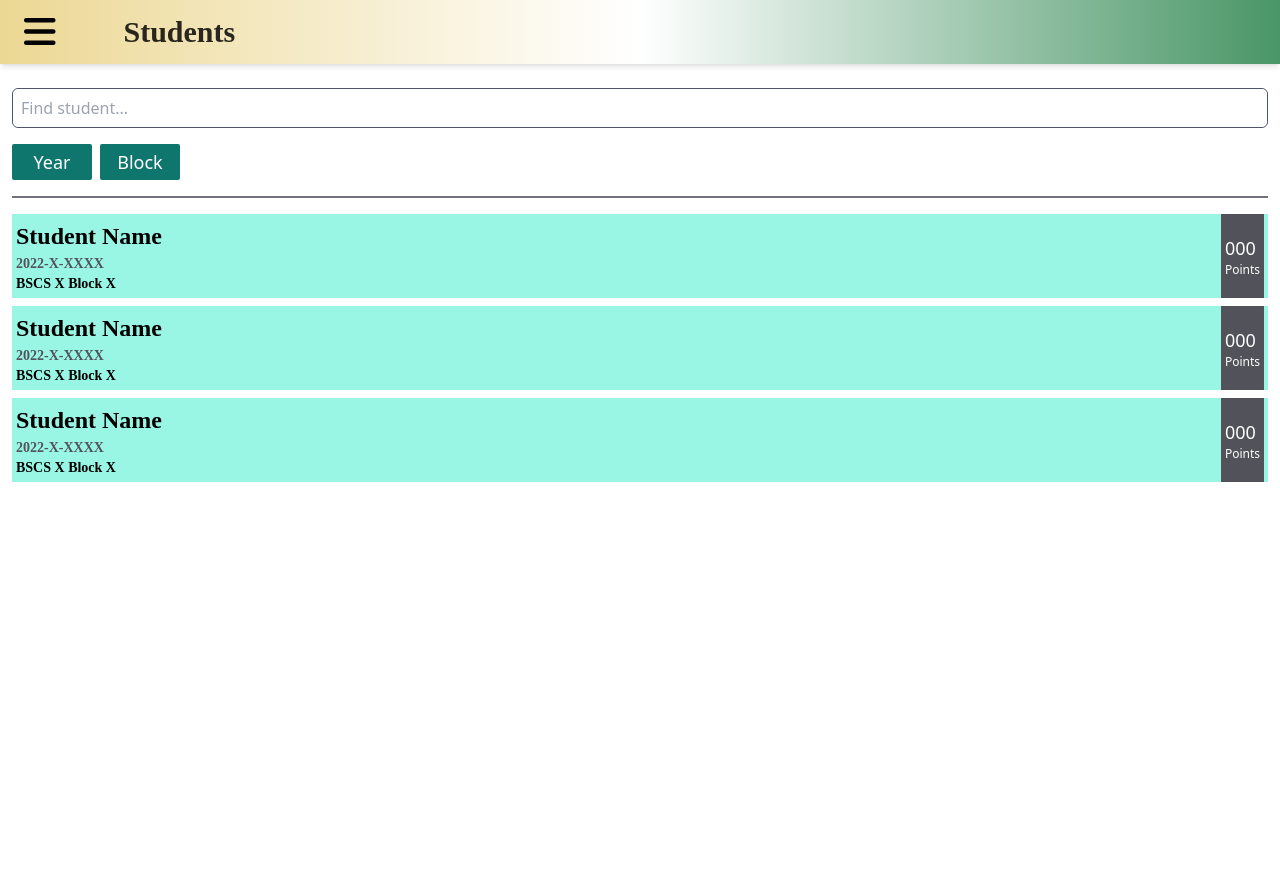
After one commit to FPPinedaJr/Quarsi, a PHP site: page /crud_student.php in a window 1280 px wide. The commit adds this page. Run offline with PHP 8.4, Linux system fonts and the light colour scheme; the visitor is signed in with stand-in values (Sample User, id 1).

Commit message:
initial layout for student crud

```diff
--- /dev/null
+++ b/public/crud_student.php
@@ -0,0 +1,105 @@
+<?php
+if (session_status() === PHP_SESSION_NONE) {
+    session_start();
+
+}
+?>
+
+<!DOCTYPE html>
+<html lang="en">
+
+<head>
+    <meta charset="UTF-8">
+    <meta name="viewport" content="width=device-width, initial-scale=1.0">
+    <title>Student - <?php echo $_SESSION['username']; ?></title>
+
+    <link rel="stylesheet" href="./assets/css/fontawesome/all.min.css">
+    <link rel="stylesheet" href="./assets/css/fontawesome/fontawesome.min.css">
+    <link rel="stylesheet" href="./assets/css/output.css">
+    <script src="./assets/js/jquery-3.7.1.min.js"></script>
+</head>
+
+<header
+    class="w-full h-16 bg-gradient-to-r from-[#ecd894] via-[#ffffff] to-[#499667] fixed top-0 left-0 right-0 p-2 flex justify-between align-center shadow-md z-20">
+    <div class="flex items-center w-full min-h-full px-2 py-1 my-auto md:w-3/12 md:px-4 md:text-center">
+        <a onclick="toggleSidebar()"
+            class="md:mr-5 text-2xl md:text-4xl md:text-center hover:text-[#6a6b3a] cursor-pointer">
+
+            <i class="fa fa-bars" aria-hidden="true"></i></a>
+        <div class="flex justify-start pl-4 text-center min-w-40 md:w-96 md:ml-8 md:mr-2">
+            <h1 class="font-['merriweather_sans'] text-[#000000d5] font-bold text-xl md:text-3xl my-auto">Students
+            </h1>
+        </div>
+    </div>
+</header>
+
+<body class="flex justify-center w-screen min-h-screen mt-20 overflow-hidden">
+    <main class="flex flex-col justify-center w-full h-full px-3 py-2">
+        <!-- Search bar -->
+        <div class="flex w-full h-10 mb-4 border border-gray-600 rounded-md">
+            <input class="flex h-full w-full align-center text-start pl-2 text-['mulish'] bg-white rounded-md focus:outline-none" placeholder="Find student...">
+        </div>
+
+        <!-- Filter -->
+        <div class="flex w-full gap-2 mb-2 h-fit">
+            <div class="flex items-start justify-center w-20 p-1 text-lg text-white bg-teal-700 rounded-sm h-fit">Year</div>
+            <div class="flex items-center justify-center w-20 p-1 text-lg text-white bg-teal-700 rounded-sm h-fit">Block</div>
+        </div>
+
+        <div class="my-2 border-t-2 border-zinc-500"></div>
+        <!-- Students List -->
+        <div class="flex flex-col w-full gap-2 mt-2 bg-white h-fit">
+            <div class="relative flex flex-col w-full p-1 bg-teal-200 h-fit">
+                    <div class="flex items-center w-full h-fit font-bold font-['mulish'] text-[1.5rem]">
+                        Student Name
+                    </div>
+                    <div class="flex items-center w-full h-fit font-bold font-['mulish'] text-sm text-zinc-600">
+                        2022-X-XXXX
+                    </div>
+                    <div class="flex items-center w-full h-fit font-bold font-['mulish'] text-sm">
+                        BSCS X Block X
+                    </div>
+                    <div class="absolute top-0 flex flex-col justify-center h-full p-1 text-white bg-zinc-600 align-center right-1 w-fit">
+                        <p class="text-lg">000</p>
+                        <p class="text-xs">Points</p>
+                    </div>
+                </div>
+
+                <div class="relative flex flex-col w-full p-1 bg-teal-200 h-fit">
+                    <div class="flex items-center w-full h-fit font-bold font-['mulish'] text-[1.5rem]">
+                        Student Name
+                    </div>
+                    <div class="flex items-center w-full h-fit font-bold font-['mulish'] text-sm text-zinc-600">
+                        2022-X-XXXX
+                    </div>
+                    <div class="flex items-center w-full h-fit font-bold font-['mulish'] text-sm">
+                        BSCS X Block X
+                    </div>
+                    <div class="absolute top-0 flex flex-col justify-center h-full p-1 text-white bg-zinc-600 align-center right-1 w-fit">
+                        <p class="text-lg">000</p>
+                        <p class="text-xs">Points</p>
+                    </div>
+                </div>
+
+                <div class="relative flex flex-col w-full p-1 bg-teal-200 h-fit">
+                    <div class="flex items-center w-full h-fit font-bold font-['mulish'] text-[1.5rem]">
+                        Student Name
+                    </div>
+                    <div class="flex items-center w-full h-fit font-bold font-['mulish'] text-sm text-zinc-600">
+                        2022-X-XXXX
+                    </div>
+                    <div class="flex items-center w-full h-fit font-bold font-['mulish'] text-sm">
+                        BSCS X Block X
+                    </div>
+                    <div class="absolute top-0 flex flex-col justify-center h-full p-1 text-white bg-zinc-600 align-center right-1 w-fit">
+                        <p class="text-lg">000</p>
+                        <p class="text-xs">Points</p>
+                    </div>
+                </div>
+
+            </div>
+        </div>
+    </main>
+
+</body>
+</html>
--- a/public/home.php
+++ b/public/home.php
@@ -32,13 +32,10 @@ include_once ("./includes/partial/sidebar.php");
 
             <i class="fa fa-bars" aria-hidden="true"></i></a>
         <div class="flex justify-start pl-4 text-center min-w-40 md:w-96 md:ml-8 md:mr-2">
-            <h1 class="font-['merriweather_sans'] text-[#000000d5] font-bold text-xl md:text-3xl my-auto">Manage Cards
+            <h1 class="font-['merriweather_sans'] text-[#000000d5] font-bold text-xl md:text-3xl my-auto">Home
             </h1>
         </div>
     </div>
-
-
-
 </header>
 
 
--- a/public/includes/partial/sidebar.php
+++ b/public/includes/partial/sidebar.php
@@ -41,13 +41,13 @@
         </a>
 
         <?php
-        if ($_SESSION['is_officer'] == 1) {
+        if ($_SESSION['is_officer'] == 1 || $_SESSION['is_superuser'] == 1 || $_SESSION['is_admin'] == 1) {
           echo '
           <a href="" class="hover:bg-[#d8d8d8] cursor-pointer flex items-center px-5 py-3">
             <i class="text-2xl fa-solid fa-expand"></i>
             <span class="font-[\'merriweather_sans\'] ml-5">QR scanner</span>
           </a>
-          <a href="" class="hover:bg-[#d8d8d8] cursor-pointer flex items-center px-5 py-3">
+          <a href="././crud_student.php" class="hover:bg-[#d8d8d8] cursor-pointer flex items-center px-5 py-3">
             <i class="text-2xl fa-solid fa-user"></i>
             <span class="font-[\'merriweather_sans\'] ml-5">Students</span>
           </a>
```
Also changed, not shown: tailwind.config.js (+7 -1 lines), public/assets/css/output.css.
